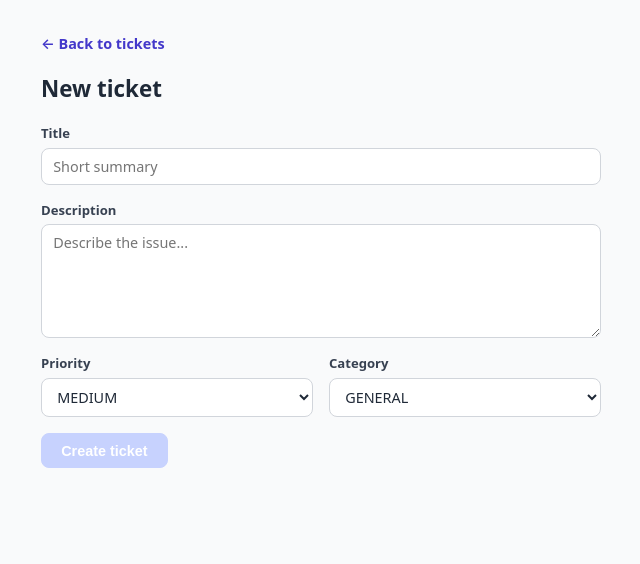
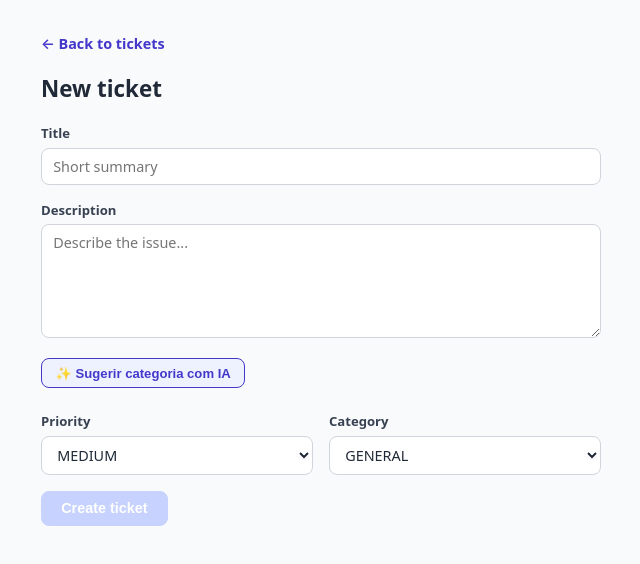
Before and after one commit to gustavo-as/helpdesk-frontend, an Angular app: page /tickets/new in a window 1280 px wide. Shown: the top 564 px of the page, without its empty margins (319-959 px from the left). Built offline with nearby package versions, Linux system fonts and the light colour scheme.

Commit message:
Add AI Category suggestion to create screen with gate and loading

```diff
--- a/src/app/core/ticket-api.ts
+++ b/src/app/core/ticket-api.ts
@@ -6,12 +6,15 @@ import {
   TicketSummary,
   TicketStatus,
   CreateTicketRequest,
+  CategorySuggestion
 } from './ticket.model';
 
 @Injectable({ providedIn: 'root' })
 export class TicketApi {
   private readonly http = inject(HttpClient);
   private readonly baseUrl = 'http://localhost:8080/api/tickets';
+  private readonly classifyUrl = 'http://localhost:8080/api/classification/category';
+
 
   list(status?: TicketStatus): Observable<TicketSummary[]> {
     const url = status ? `${this.baseUrl}?status=${status}` : this.baseUrl;
@@ -37,4 +40,8 @@ export class TicketApi {
   respond(id: number, body: string, author: string): Observable<Ticket> {
     return this.http.post<Ticket>(`${this.baseUrl}/${id}/responses`, { body, author });
   }
+
+  suggestCategory(title: string, description: string): Observable<CategorySuggestion> {
+    return this.http.post<CategorySuggestion>(this.classifyUrl, { title, description });
+  }
 }
--- a/src/app/core/ticket.model.ts
+++ b/src/app/core/ticket.model.ts
@@ -42,3 +42,8 @@ export interface CreateTicketRequest {
   priority: Priority;
   category: Category;
 }
+
+export interface CategorySuggestion {
+  category: Category | null;
+  available: boolean;
+}
--- a/src/app/features/ticket-create/ticket-create.css
+++ b/src/app/features/ticket-create/ticket-create.css
@@ -69,3 +69,30 @@ h1 { font-size: 1.4rem; margin: 0 0 1.25rem; }
   border-color: #c7d2fe;
   cursor: not-allowed;
 }
+
+.suggest-box {
+  display: flex;
+  align-items: center;
+  flex-wrap: wrap;
+  gap: 0.6rem;
+  margin: 0.25rem 0 0.5rem;
+}
+
+.suggest-btn {
+  border: 1px solid #4338ca;
+  background: #eef2ff;
+  color: #4338ca;
+  font-size: 0.82rem;
+  font-weight: 600;
+  padding: 0.4rem 0.85rem;
+  border-radius: 8px;
+  cursor: pointer;
+  transition: background 0.15s ease;
+}
+.suggest-btn:hover:not(:disabled) { background: #e0e7ff; }
+.suggest-btn:disabled { opacity: 0.6; cursor: not-allowed; }
+
+.suggest-msg {
+  font-size: 0.82rem;
+  color: #4b5563;
+}
--- a/src/app/features/ticket-create/ticket-create.html
+++ b/src/app/features/ticket-create/ticket-create.html
@@ -18,6 +18,17 @@
       <textarea class="text-area" [(ngModel)]="description" name="description"
                 placeholder="Describe the issue..."></textarea>
     </label>
+
+    <div class="suggest-box">
+      <button type="button" class="suggest-btn"
+              (click)="suggestCategory()"
+              [disabled]="suggesting()">
+        {{ suggesting() ? 'Consultando IA...' : '✨ Sugerir categoria com IA' }}
+      </button>
+      @if (suggestionMsg()) {
+        <span class="suggest-msg">{{ suggestionMsg() }}</span>
+      }
+    </div>
 
     <div class="row">
       <label class="field">
--- a/src/app/features/ticket-create/ticket-create.ts
+++ b/src/app/features/ticket-create/ticket-create.ts
@@ -25,6 +25,33 @@ export class TicketCreate {
   readonly saving = signal(false);
   readonly error = signal<string | null>(null);
 
+  readonly suggesting = signal(false);
+  readonly suggestionMsg = signal<string | null>(null);
+
+  suggestCategory(): void {
+    if (!this.title.trim() || !this.description.trim()) {
+      this.suggestionMsg.set('Preencha título e descrição primeiro.');
+      return;
+    }
+    this.suggesting.set(true);
+    this.suggestionMsg.set(null);
+    this.api.suggestCategory(this.title.trim(), this.description.trim()).subscribe({
+      next: result => {
+        this.suggesting.set(false);
+        if (result.available && result.category) {
+          this.category = result.category;
+          this.suggestionMsg.set(`IA sugeriu: ${result.category} (aplicado — troque se discordar)`);
+        } else {
+          this.suggestionMsg.set('A IA não conseguiu sugerir. Escolha a categoria manualmente.');
+        }
+      },
+      error: () => {
+        this.suggesting.set(false);
+        this.suggestionMsg.set('Não foi possível consultar a IA agora. Escolha manualmente.');
+      },
+    });
+  }
+
   submit(): void {
     if (!this.title.trim() || !this.description.trim()) return;
     this.saving.set(true);
```
